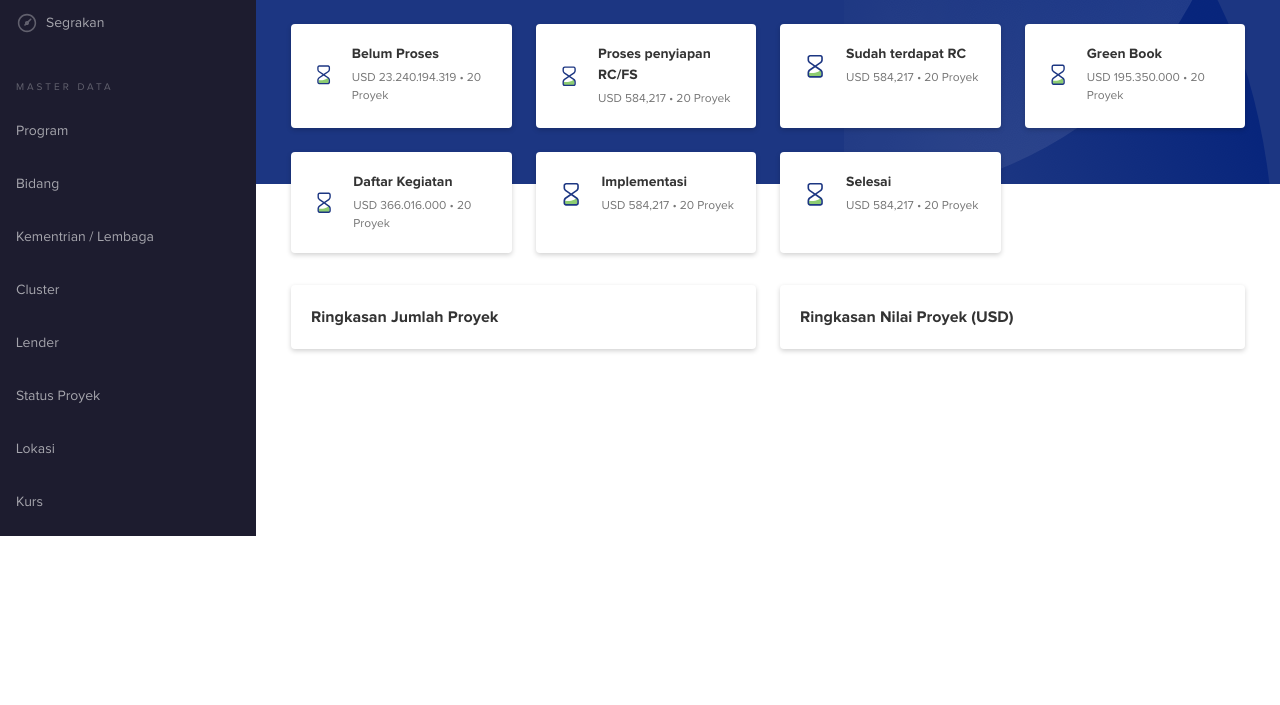
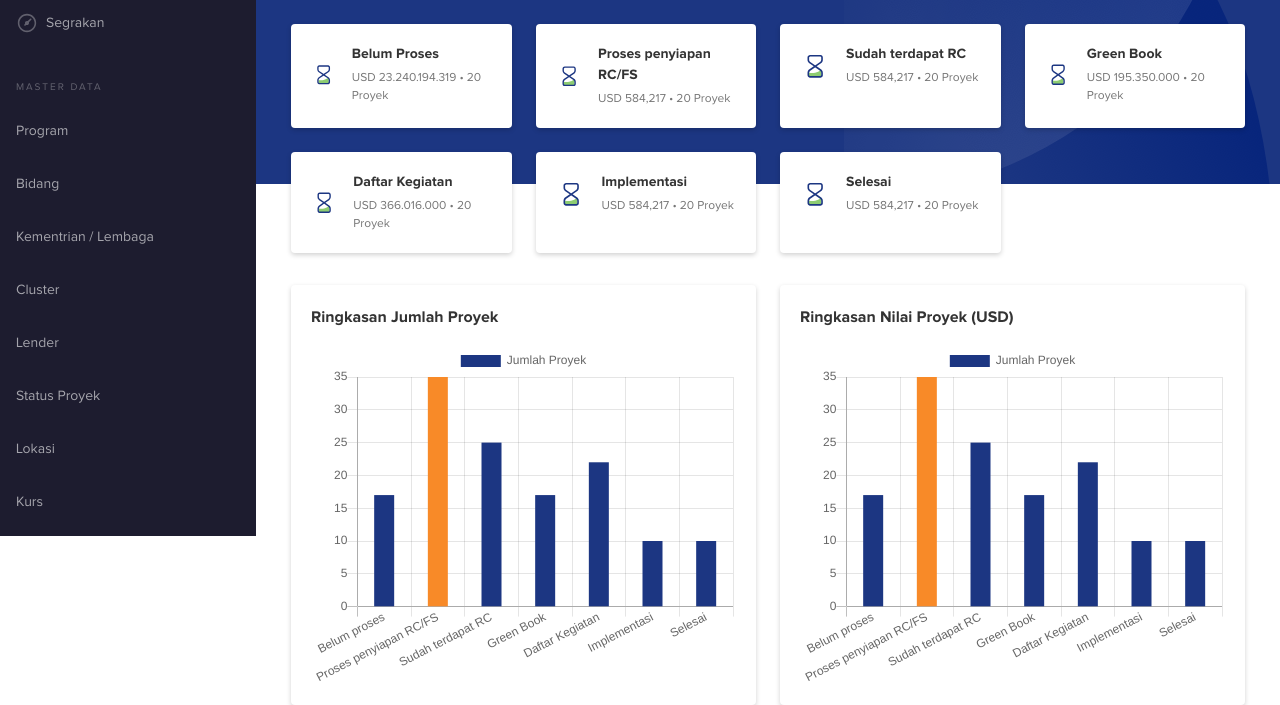
Before and after one commit to zizc0de/bilateral-dashboard-ui, a website: page pages/index.html in a window 1280 px wide. Shown: the part 264-969 px from the top of the page. Before the commit the page ends 800 px from the top, so only its background shows below. Drawn offline with nearby package versions, Linux system fonts and the light colour scheme.

Commit message:
feat: add bar chart on index page

```diff
--- a/pages/index.html
+++ b/pages/index.html
@@ -6,11 +6,18 @@
     <meta name="viewport" content="width=device-width, initial-scale=1.0">
     <link rel="stylesheet" href="../dist/css/tailwind.css">
     <link rel="stylesheet" href="../dist/css/styles.css">
+
+    <!-- Start ChartJS Library -->
+    <link rel="stylesheet" href="https://cdnjs.cloudflare.com/ajax/libs/Chart.js/2.9.4/Chart.min.css" integrity="sha512-/zs32ZEJh+/EO2N1b0PEdoA10JkdC3zJ8L5FTiQu82LR9S/rOQNfQN7U59U9BC12swNeRAz3HSzIL2vpp4fv3w==" crossorigin="anonymous" />
+    <script src="https://cdnjs.cloudflare.com/ajax/libs/Chart.js/2.9.4/Chart.min.js" integrity="sha512-d9xgZrVZpmmQlfonhQUvTR7lMPtO7NkZMkA0ABN3PHCbKA5nqylQ/yWlFAyY6hYgdF1Qh6nYiuADWwKB4C2WSw==" crossorigin="anonymous"></script>
+    <!-- End ChartJS Library -->
+
     <title>BILATERAL</title>
 </head>
 
 <body>
     <div class="main-layout">
+        <!-- Start Main Sidebar -->
         <div class="main-sidebar bg-dark">
             <div class="main-sidebar-head">
                 <div class="main-sidebar__icon"></div>
@@ -79,7 +86,10 @@
                 </div>
             </div>
         </div>
+        <!-- End Main Sidebar -->
+        <!-- Start Main Content -->
         <div class="main-content">
+            <!-- Start Navbar -->
             <div class="main-header">
                 <div class="main-header-title font-proxima-bold text-default">Portofolio Proyek Bilateral</div>
                 <div class="main-header-menu main-header-menu--right">
@@ -91,6 +101,8 @@
                     </div>
                 </div>
             </div>
+            <!-- End Navbar -->
+            <!-- Start Content Page -->
             <div class="main-body">
                 <div class="container container--with-background">
                     <p class="text-white font-proxima-semi-bold">Total Proyek</p>
@@ -192,16 +204,26 @@
                         <div class="grid grid-cols-2 gap-6">
                             <div class="card">
                                 <div class="card-title">Ringkasan Jumlah Proyek</div>
+                                <div class="card-body">
+                                    <canvas id="chart-project-count" width="100%" height="80px"></canvas>
+                                </div>
                             </div>
                             <div class="card">
                                 <div class="card-title">Ringkasan Nilai Proyek (USD)</div>
+                                <div class="card-body">
+                                    <canvas id="chart-project-value" width="100%" height="80px"></canvas>
+                                </div>
                             </div>
                         </div>
                     </div>
                 </div>
             </div>
+            <!-- End Content Page -->
         </div>
+        <!-- End Main Content -->
     </div>
+
+    <script src="../dist/js/page-index.js"></script>
 </body>
 
 </html>
--- a/styles/components/_card.scss
+++ b/styles/components/_card.scss
@@ -7,5 +7,6 @@
   &-title {
     font-size: 16px;
     font-family: 'Proxima-Bold';
+    margin-bottom: 16px;
   }
 }
--- a/styles/layouts/_main-sidebar.scss
+++ b/styles/layouts/_main-sidebar.scss
@@ -24,7 +24,7 @@
   &__title {
     font-size: 10px;
     text-transform: uppercase;
-    letter-spacing: 0.3em;
+    letter-spacing: 0.2em;
     opacity: 0.3;
     margin-bottom: 10px;
   }
--- a/styles/styles.scss
+++ b/styles/styles.scss
@@ -16,7 +16,7 @@ body {
 }
 
 .main-body {
-  padding-top: 56px;
+  margin: 56px 0;
 }
 
 .container--with-background {
```
Also changed, not shown: dist/css/styles.css, dist/css/tailwind.css, dist/js/page-index.js (added).
